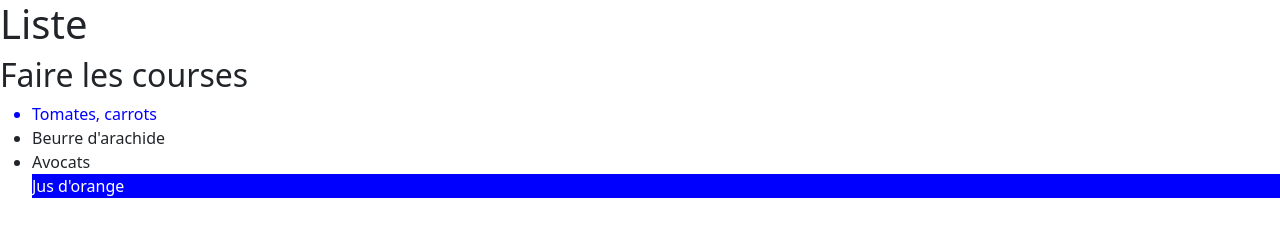
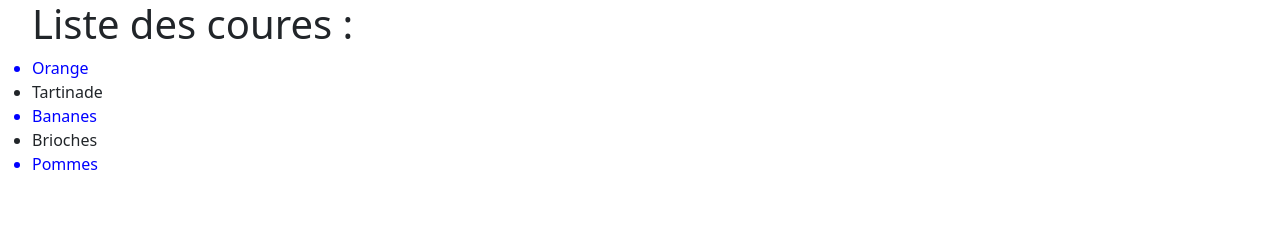
Before and after one commit to Lil-Code30/back-to-js, a plain HTML site: page tp/list/courses.html in a window 1280 px wide. Drawn offline with nearby package versions, Linux system fonts and the light colour scheme.

Commit message:
Replace static course list with dynamic JS rendering
Commented out the static HTML list and header in courses.html and added a new list-tp.js script to dynamically generate the course list. The new script creates a list from an array and styles even-indexed items in blue.

```diff
--- a/tp/list/courses.html
+++ b/tp/list/courses.html
@@ -13,7 +13,7 @@
   </head>
   <body>
     <main id="page">
-      <h1 id="header">Liste</h1>
+      <!-- <h1 id="header">Liste</h1>
       <h2>Faire les courses</h2>
       <ul>
         <li id="one" class="hot">
@@ -23,13 +23,14 @@
         <li id="two" class="hot">Beurre d'arachide</li>
         <li id="three" class="hot">Avocats</li>
         <li id="four">Bananes</li>
-      </ul>
+      </ul> -->
     </main>
     <script
       src="https://cdn.jsdelivr.net/npm/bootstrap@5.3.8/dist/js/bootstrap.bundle.min.js"
       integrity="sha384-FKyoEForCGlyvwx9Hj09JcYn3nv7wiPVlz7YYwJrWVcXK/BmnVDxM+D2scQbITxI"
       crossorigin="anonymous"
     ></script>
-    <script src="./list.js"></script>
+    <!-- <script src="./list.js"></script> -->
+    <script src="./list-tp.js"></script>
   </body>
 </html>
--- /dev/null
+++ b/tp/list/list-tp.js
@@ -0,0 +1,24 @@
+let listeCourse = ["Orange", "Tartinade", "Bananes", "Brioches", "Pommes"];
+
+var mainContent = document.getElementById("page");
+
+var ulElement = document.createElement("ul");
+
+var h1Element = document.createElement("h1");
+h1Element.textContent = "Liste des coures :";
+
+ulElement.appendChild(h1Element);
+
+for (let i = 0; i < listeCourse.length; i++) {
+  var liElement = document.createElement("li");
+  var liContent = (document.createTextNode = listeCourse[i]);
+  liElement.textContent = liContent;
+
+  if (i % 2 == 0) {
+    liElement.style.color = "blue";
+  }
+
+  ulElement.appendChild(liElement);
+}
+
+mainContent.appendChild(ulElement);
```
